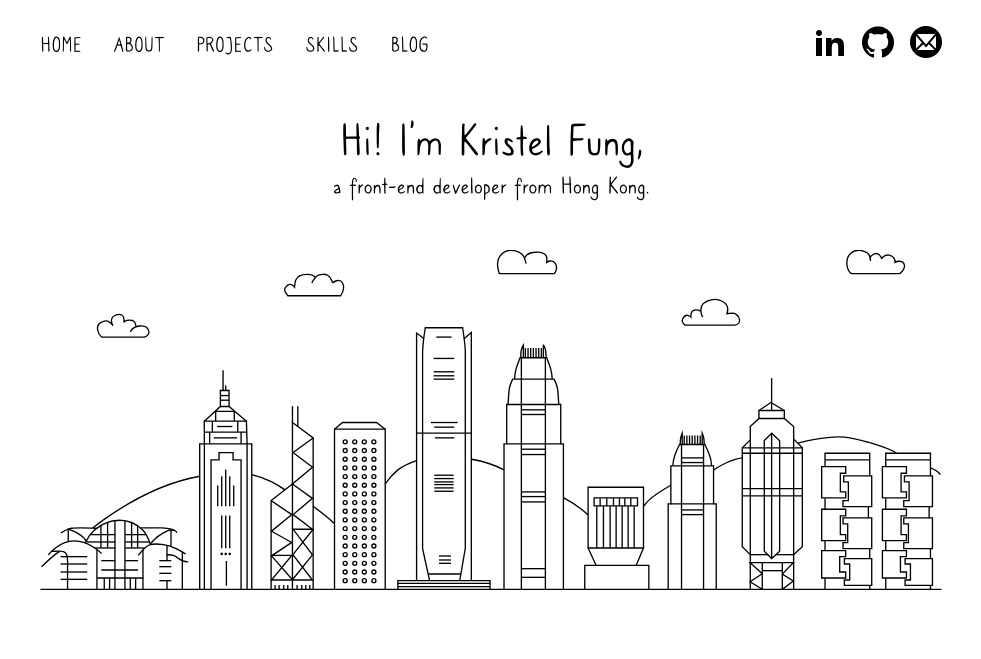
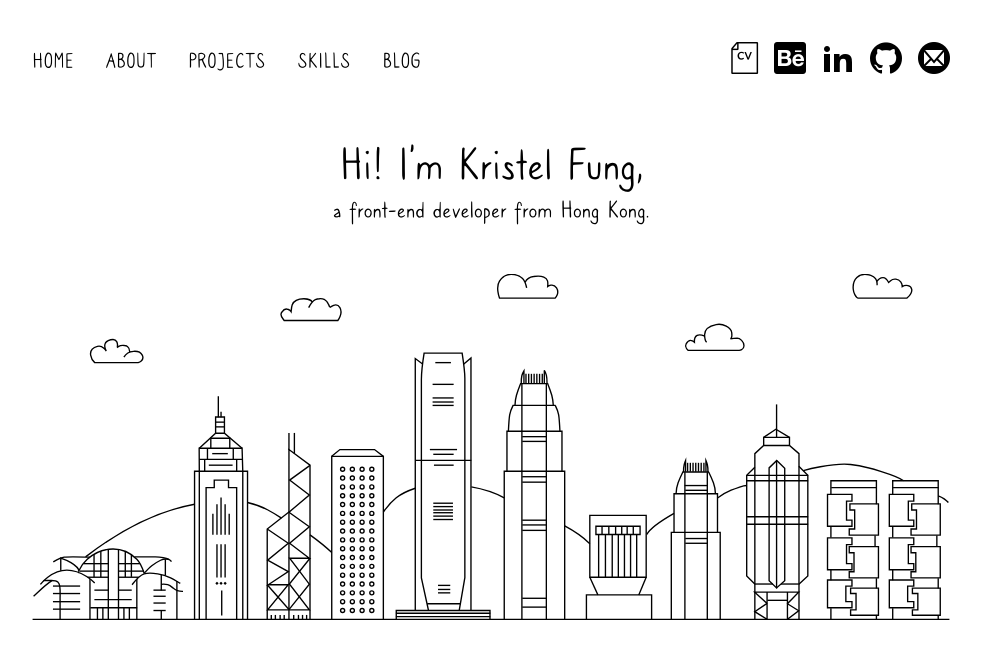
Before and after one commit to kristelfung/bullet-journal, a Jekyll site: the page built from index.md, in a window 1280 px wide. Shown: the top 659 px of the page, without its empty margins (149-1130 px from the left). Built offline with Jekyll 4.4.1, drawn with Linux system fonts in a browser that asks for light colours; a script that is not in the unit is left out.

Commit message:
add resume and behance

```diff
--- a/_config.yml
+++ b/_config.yml
@@ -7,6 +7,7 @@
 # social links
 github_username:  kristelfung
 linkedin_username: kristel-fung-4ba37635
+behance_username: kristelfun87de
 
 sass:
     style: compressed # we want our css minified
--- a/_includes/navbar.html
+++ b/_includes/navbar.html
@@ -17,8 +17,18 @@
         <div class="column navbar__left">
             <ul>
                 <li class="navbar__logo">
+                    <a href="/assets/files/kristel-fung-resume.pdf">
+                        <span class="icon-cv"></span>
+                    </a>
+                </li>
+                <li class="navbar__logo">
+                    <a href="https://www.behance.net/{{site.behance_username}}/">
+                        <span class="icon-behance2"></span>
+                    </a>
+                </li>
+                <li class="navbar__logo">
                     <a href="https://www.linkedin.com/in/{{site.linkedin_username}}/">
-                        <span class="icon-linkedin"></span>
+                        <span class="icon-linkedin2"></span>
                     </a>
                 </li>
                 <li class="navbar__logo">
--- a/_sass/base/_base.scss
+++ b/_sass/base/_base.scss
@@ -33,16 +33,22 @@
     -moz-osx-font-smoothing: grayscale;
 }
 
+.icon-cv:before {
+    content: "\e900";
+}
 .icon-new-tab:before {
     content: "\ea7e";
 }
 .icon-mail4:before {
     content: "\ea86";
 }
+.icon-behance2:before {
+    content: "\eaa9";
+}
 .icon-github:before {
     content: "\eab0";
 }
-  .icon-linkedin:before {
+.icon-linkedin2:before {
     content: "\eaca";
 }
 
@@ -62,8 +68,7 @@
 .container {
     max-width: $medium;
     margin: 0 auto;
-    padding-left: 1.5rem;
-    padding-right: 1.5rem;
+    padding: 1rem;
 }
 
 .container--small {
--- a/_sass/partials/_hero.scss
+++ b/_sass/partials/_hero.scss
@@ -1,4 +1,3 @@
 .hero {
-    margin-top: 1.5rem;
     margin-bottom: 3rem;
 }
--- a/_sass/partials/_navbar.scss
+++ b/_sass/partials/_navbar.scss
@@ -34,7 +34,7 @@
 }
 
 .navbar__left {
-    max-width: 9rem; // so li doesnt stack
+    max-width: 15rem; // so li doesnt stack
 
     ul {
         float: right;
```
Also changed, not shown: admin/config.yml (+7 -0 lines), assets/fonts/icomoon.ttf, assets/fonts/icomoon.woff, images/cv.svg (deleted), 2 other files. Lines whose indentation alone changed are shown as unchanged.
